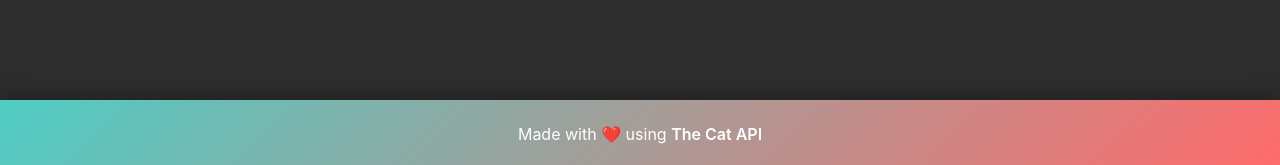
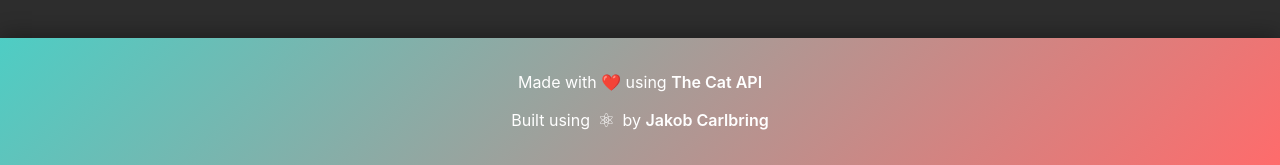
Before and after one commit to jakcar/cats, a React (Create React App) app: page / in a window 1280 px wide. Shown: the part 632-797 px from the top of the page. Built offline with nearby package versions, Linux system fonts and the light colour scheme; no server answers.

Commit message:
Footer change

```diff
--- a/src/App.js
+++ b/src/App.js
@@ -27,6 +27,20 @@ function App() {
             The Cat API
           </a>
         </p>
+        <p>
+          Built using{" "}
+          <span className="react-icon" title="React">
+            ⚛
+          </span>{" "}
+          by{" "}
+          <a
+            href="https://jakobcarlbring.com"
+            target="_blank"
+            rel="noopener noreferrer"
+          >
+            Jakob Carlbring
+          </a>
+        </p>
       </footer>
     </div>
   );
--- a/src/styles.css
+++ b/src/styles.css
@@ -88,6 +88,15 @@ main {
   box-shadow: 0 -4px 20px var(--shadow-color);
 }
 
+.app-footer p {
+  margin: 0.5rem 0;
+  line-height: 1.5;
+}
+
+.app-footer p:first-child {
+  margin-bottom: 0.8rem;
+}
+
 .app-footer a {
   color: var(--text-color);
   text-decoration: none;
@@ -97,6 +106,15 @@ main {
 
 .app-footer a:hover {
   opacity: 0.8;
+}
+
+.react-icon {
+  display: inline-block;
+  font-size: 1.2em;
+  vertical-align: -0.1em;
+  margin: 0 0.2rem;
+  position: relative;
+  top: -0.05em;
 }
 
 @media (max-width: 768px) {
@@ -115,6 +133,10 @@ main {
   .subtitle {
     font-size: 1.1rem;
   }
+
+  .app-footer p {
+    font-size: 0.9rem;
+  }
 }
 
 @media (max-width: 480px) {
```
